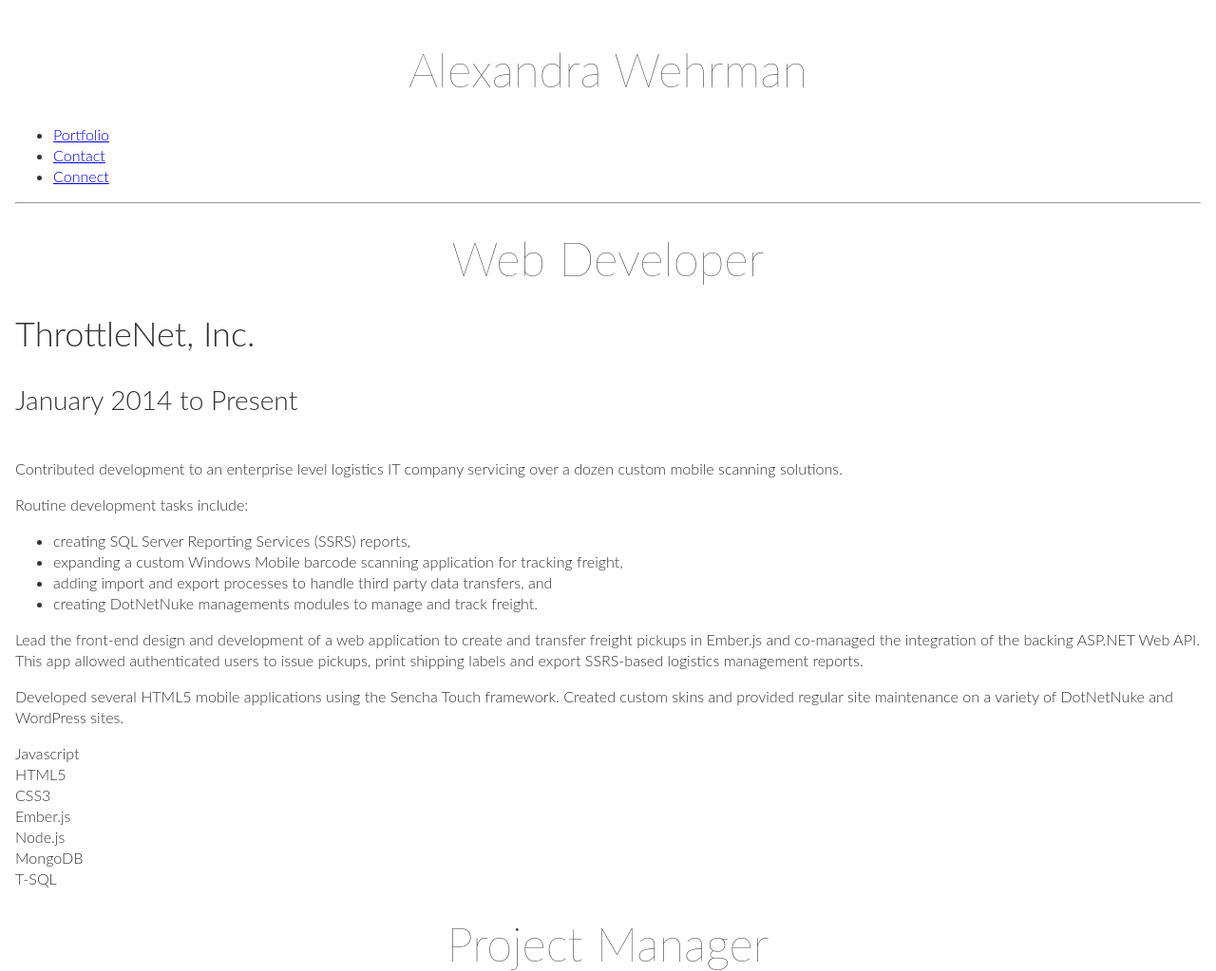
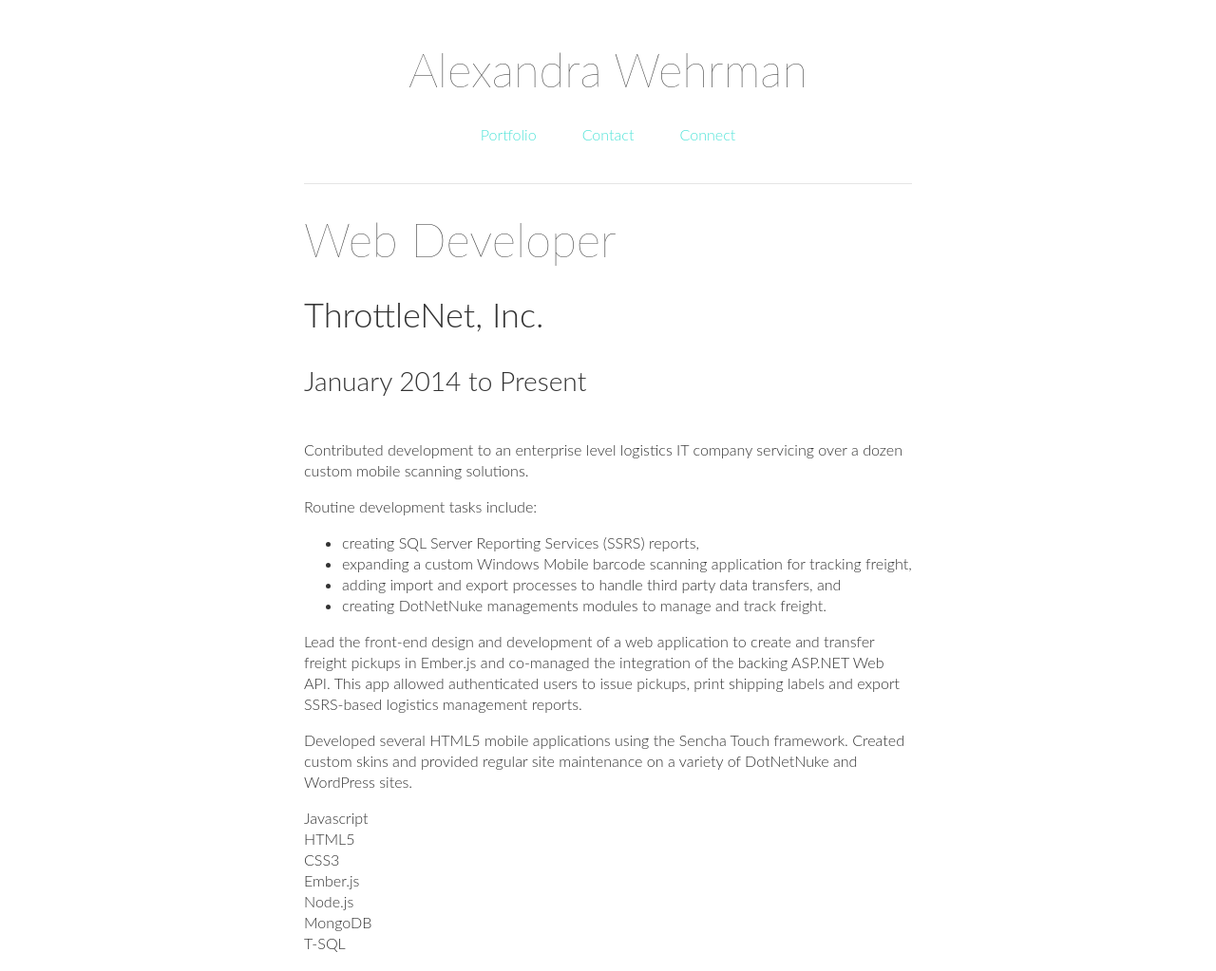
Before and after one commit to awehrman/portfolio, a website: page app/index.html in a window 1280 px wide. Shown: the top 1023 px of the page at 95% size. Drawn offline with nearby package versions, Linux system fonts and the light colour scheme; files that its build step writes are made by us from their sources.

Commit message:
basic navigation styling

```diff
--- a/app/styles/main.scss
+++ b/app/styles/main.scss
@@ -3,7 +3,7 @@
 
 //variables
 $grey: #333;
-$highlight: #333;
+$highlight: #50E3D8;
 
 $desktop: 56.25em; /* 900px */
 $tablet: 43.75em; /* 700 */
@@ -45,10 +45,19 @@
   color: $grey;
 }
 
+hr {
+  border: 0;
+  height: 0;
+  border-top: 1px solid rgba(0, 0, 0, 0.1);
+  border-bottom: 1px solid rgba(255, 255, 255, 0.3);
+}
+
 .container {
   font-size: 1em;
   line-height: 1.25; /* 20px */
   padding: 1em;
+  margin: 0 auto;
+  max-width: 42em;
 }
 
 @media (min-width: $tablet) {
@@ -65,7 +74,6 @@
   /* 2x body copy size = 32px */
   line-height: 1.25;
   /* 45px / 36px */
-  text-align: center;
 }
 
 @media (min-width: $tablet) {
@@ -131,19 +139,6 @@
   }
 }
 
-h4 {
-  font-size: 1.125em;
-  /* 1.125x body copy size = 18px */
-  line-height: 1.11111111;
-}
-
-@media (min-width: $tablet) {
-  h4 {
-    line-height: 1.22222222;
-    /* (22px / 18px */
-  }
-}
-
 blockquote {
   font-size: 1.25em;
   /* 20px / 16px */
@@ -159,3 +154,38 @@
     /* 35px / 24px */
   }
 }
+
+header {
+  text-align: center;
+
+  ul.nav-list {
+    list-style: none;
+    margin: 0 auto;
+    padding: 0;
+    width: -webkit-fit-content;
+       width: -moz-fit-content;
+            width: fit-content;
+
+    @extend .clearfix;
+
+    > li {
+      float: left;
+      padding: 0 1.5em 2em;
+
+      &:last-child {
+        a {
+          margin-right: 0;
+        }
+      }
+    }
+
+    a {
+      color: $highlight;
+      text-decoration: none;
+    }
+
+    i {
+      padding: 10px;
+    }
+  }
+}
```
